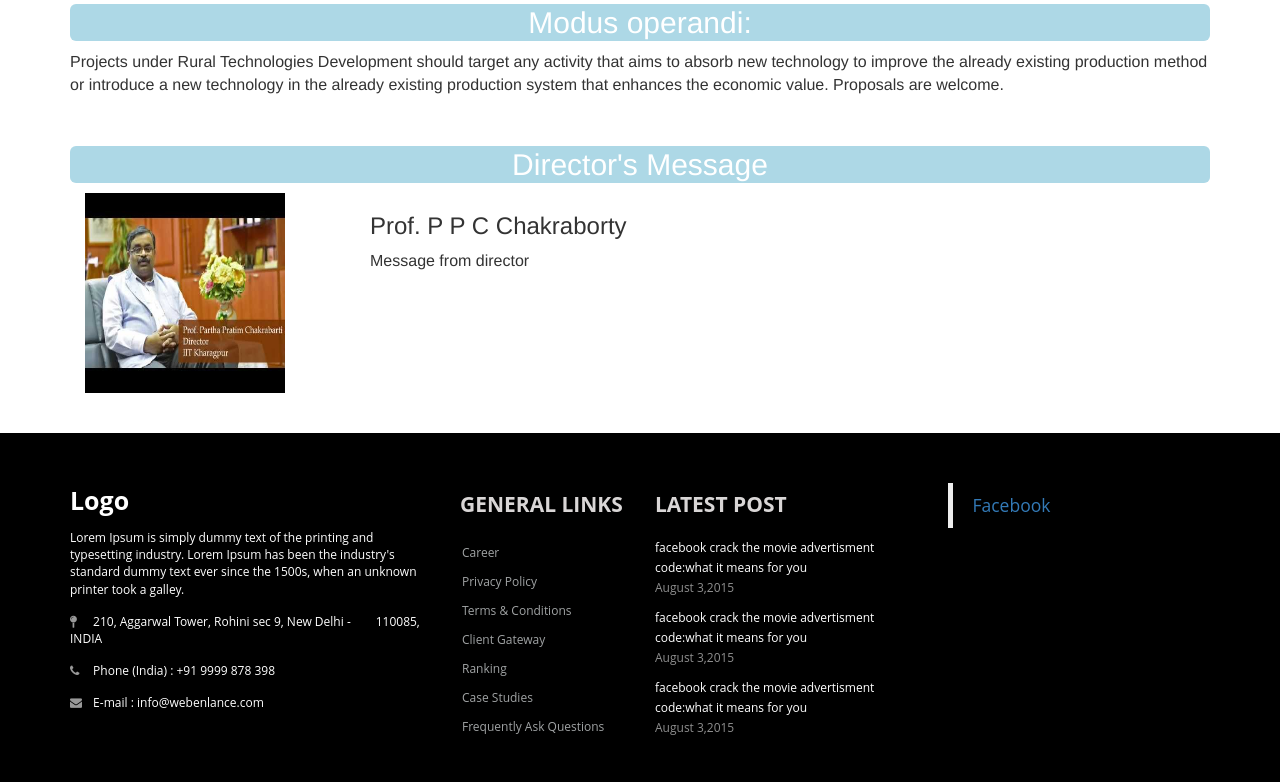
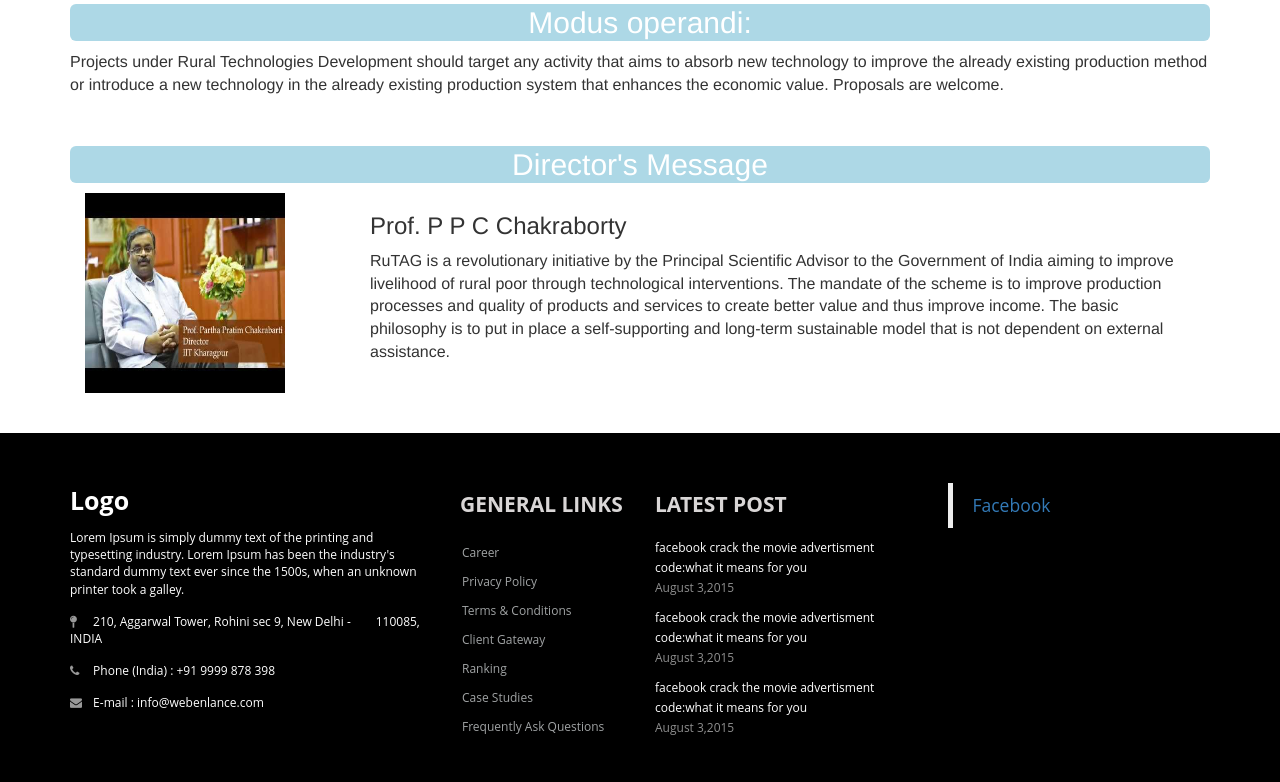
Before and after one commit to rural-technology-cell-iitkgp/rutag, a PHP site: page / in a window 1280 px wide. Shown: the part 838-1620 px from the top of the page. Run offline with PHP 8.4, Linux system fonts and the light colour scheme; some libraries are stand-ins or nearby versions.

Commit message:
message and db updated

```diff
--- a/index.php
+++ b/index.php
@@ -139,7 +139,19 @@ Helping these industries and artisans through technology needs a different appro
 			<div class="col-md-3">
 			<img src="images/ppc.jpg" width="200" height="200"></div>
 			<div class="col-md-9">					<h3>Prof. P P C Chakraborty</h3>
-<p style="font-size:16px;"> Message from director </p></div>
+<p style="font-size:16px;">RuTAG is a revolutionary initiative by the Principal Scientific Advisor to the
+
+Government of India aiming to improve livelihood of rural poor through
+
+technological interventions. The mandate of the scheme is to improve
+
+production processes and quality of products and services to create better
+
+value and thus improve income. The basic philosophy is to put in place a
+
+self-supporting and long-term sustainable model that is not dependent on
+
+external assistance. </p></div>
 		</div>
 		<!-- / container -->
 	<!--/section-->
--- a/register.php
+++ b/register.php
@@ -1,7 +1,7 @@
 <?php
 session_start();
 
-$dbname="rtc";
+$dbname="rutag";
 $host="localhost";
 $username="rutag";
 $pass="Rutag@1234";
```
